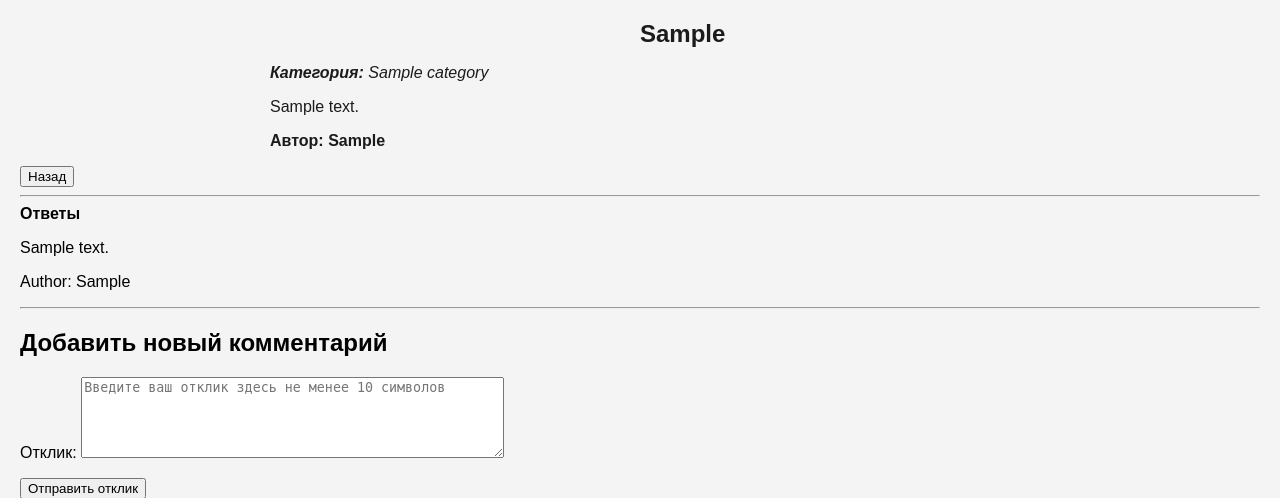
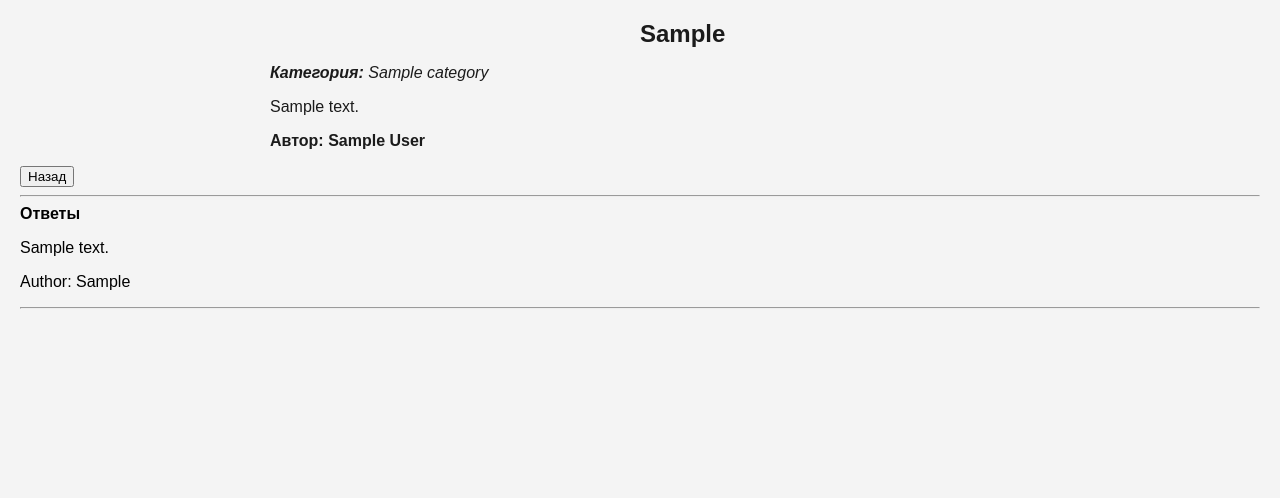
Before and after one commit to SergeyL-1979/SkillFactory_FPW-155_new, a Django app: a page that uses fan_board/templates/fan_board/advertisement_detail.html in a window 1280 px wide. Shown: the part 138-636 px from the top of the page. Run offline with Django 4.2, Linux system fonts and the light colour scheme; tables that the repository leaves empty hold one stand-in row (values such as "Sample post"); some libraries are stand-ins or nearby versions.

Commit message:
Пользователь авторизованный может оставить отклик под чужим объявлением. Под свои не может. Неавторизованный пользователь не может оставить отклик.

```diff
--- a/fan_board/templates/fan_board/advertisement_detail.html
+++ b/fan_board/templates/fan_board/advertisement_detail.html
@@ -8,7 +8,7 @@
                 <div class="ads">
                     <p class="category"><strong>Категория: </strong>{{ ads_detail.ad_category }}</p>
                     <p class="ad-text">{{ ads_detail.content|safe }}</p>
-                    <p class="author">Автор: {{ ads_detail.ad_author.first_name }}</p>
+                    <p class="author">Автор: {{ ads_detail.ad_author.get_full_name }}</p>
                 </div>
             </div>
             <div class="ad-actions">
@@ -37,6 +37,8 @@
             {% endif %}
         </div>
         <hr>
+    {% if request.user.is_authenticated %}
+        {% if not ads_detail.ad_author == request.user %}
         <div class="comment-form">
             <h2>Добавить новый комментарий</h2>
             <form method="post">
@@ -49,5 +51,7 @@
                 <button type="submit">Отправить отклик</button>
             </form>
         </div>
+        {% endif %}
+    {% endif %}
     </div>
 {% endblock %}
--- a/fan_board/views.py
+++ b/fan_board/views.py
@@ -79,6 +79,8 @@ class AdDetailView(generic.DetailView):
 
     def post(self, request, *args, **kwargs):
         """ Handle POST requests. """
+        if not request.user.is_authenticated:
+            return redirect('users:login')
         form = self.form_class(request.POST)
         if form.is_valid():
             # Сохраняем отклик в базу данных
```
